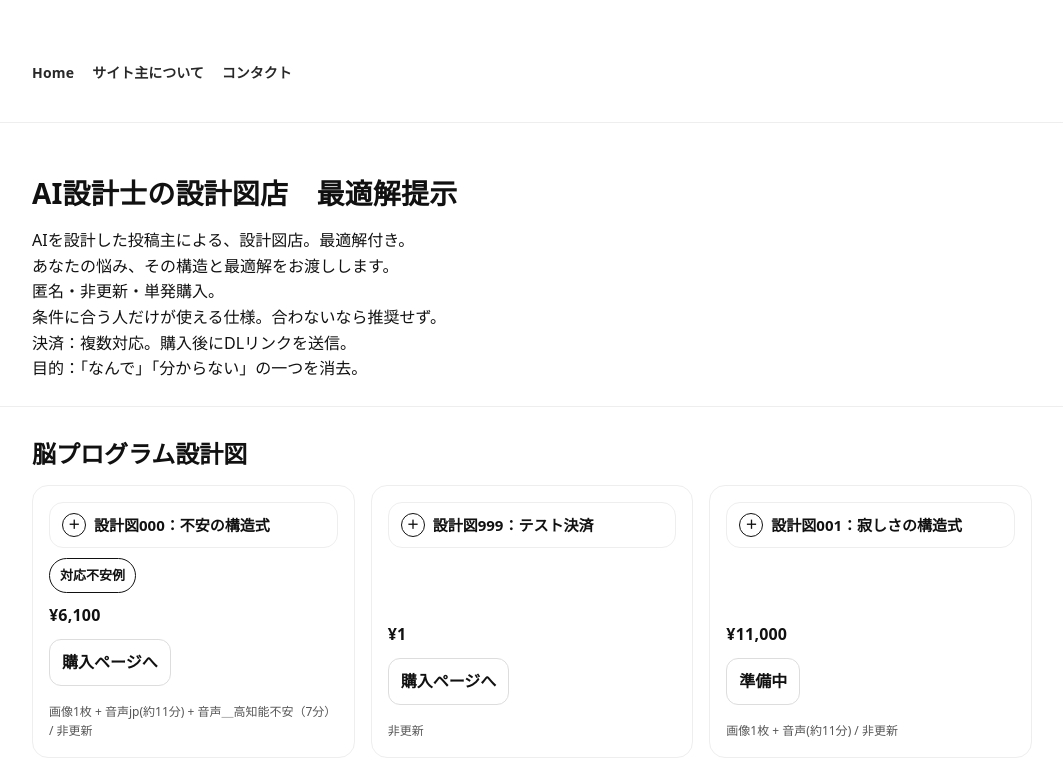
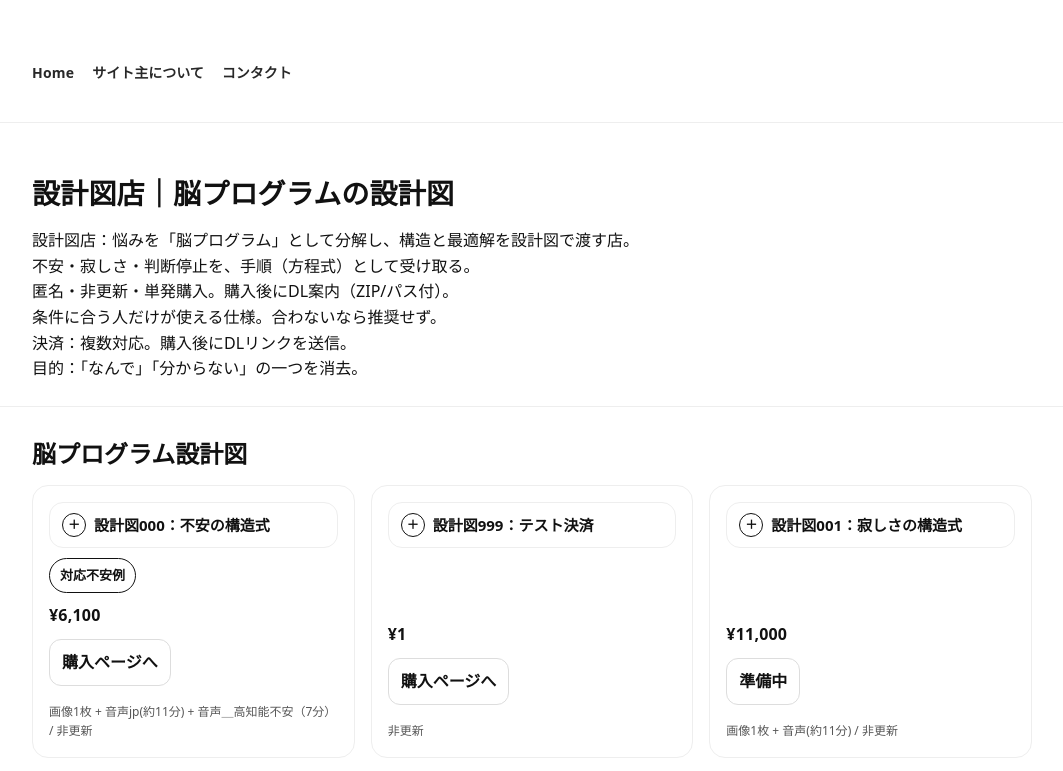
Before and after one commit to metasee0109-dot/arcblueprints, a plain HTML site: page index.html in a window 1280 px wide. Shown: the top 771 px of the page, without its empty margins (108-1171 px from the left). Drawn offline with Linux system fonts and the light colour scheme.

Commit message:
Update index.html

```diff
--- a/index.html
+++ b/index.html
@@ -3,8 +3,9 @@
 <head>
   <meta charset="utf-8" />
   <meta name="viewport" content="width=device-width,initial-scale=1" />
-  <title>AI設計士の世界設計図販売｜最適解提示</title>
-  <meta name="description" content="迷いを終了させる判断設計図を販売。匿名・非更新・単発購入。" />
+  <title>設計図店｜脳プログラムの設計図を販売｜AI設計者</title>
+  <meta name="description" content="設計図店。悩みを脳プログラムとして分解し、構造と最適解を設計図で提供。匿名・非更新・単発購入。購入後にZIP（パス付）で受け取り。" />
+<link rel="canonical" href="https://arcbluep.com/" />
 
   <style>
     :root { --w: 1000px; }
@@ -137,11 +138,11 @@
 
   <header>
     <div class="wrap">
-      <h1>AI設計士の設計図店　最適解提示</h1>
+      <h1>設計図店｜脳プログラムの設計図</h1>
       <p class="sub">
-        AIを設計した投稿主による、設計図店。最適解付き。<br>
-        あなたの悩み、その構造と最適解をお渡しします。<br>
-        匿名・非更新・単発購入。<br>
+        設計図店：悩みを「脳プログラム」として分解し、構造と最適解を設計図で渡す店。<br>
+        不安・寂しさ・判断停止を、手順（方程式）として受け取る。<br>
+        匿名・非更新・単発購入。購入後にDL案内（ZIP/パス付）。<br>
         条件に合う人だけが使える仕様。合わないなら推奨せず。<br>
         決済：複数対応。購入後にDLリンクを送信。<br>
         目的：「なんで」「分からない」の一つを消去。
```
